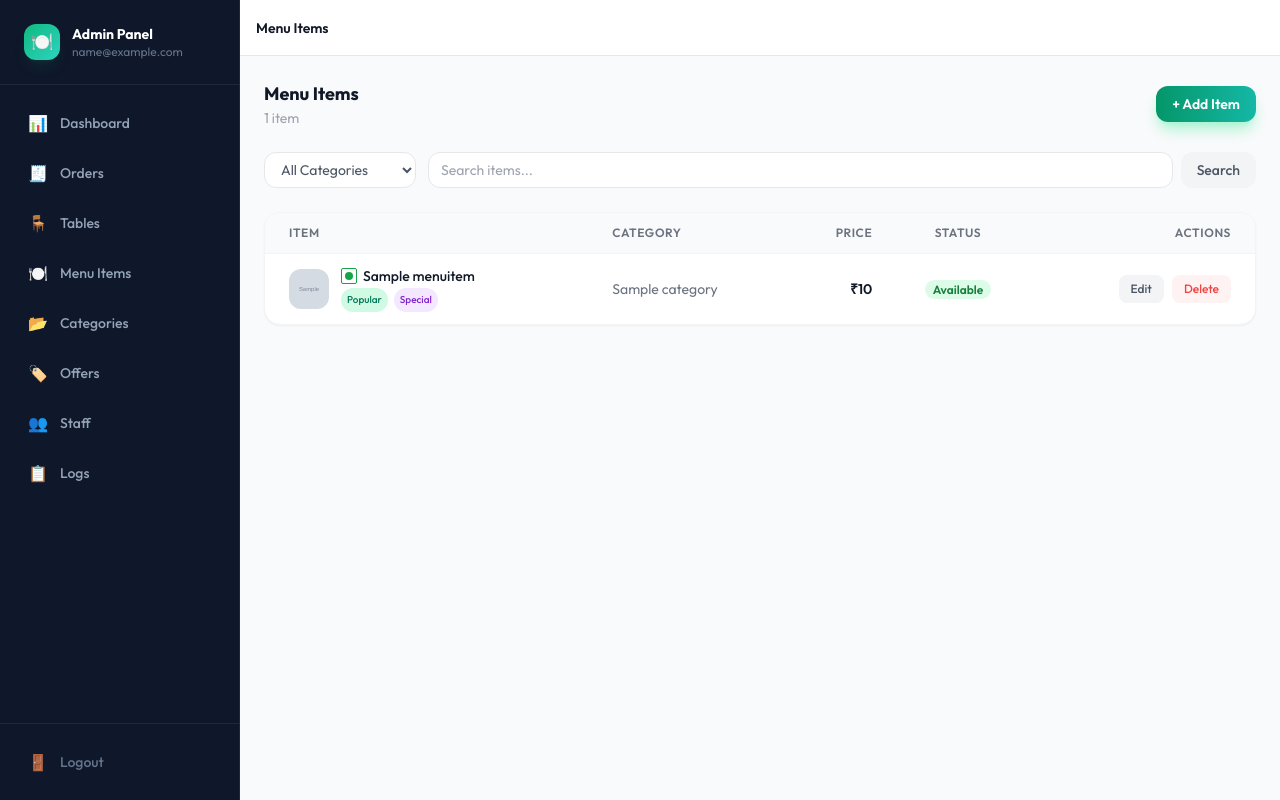
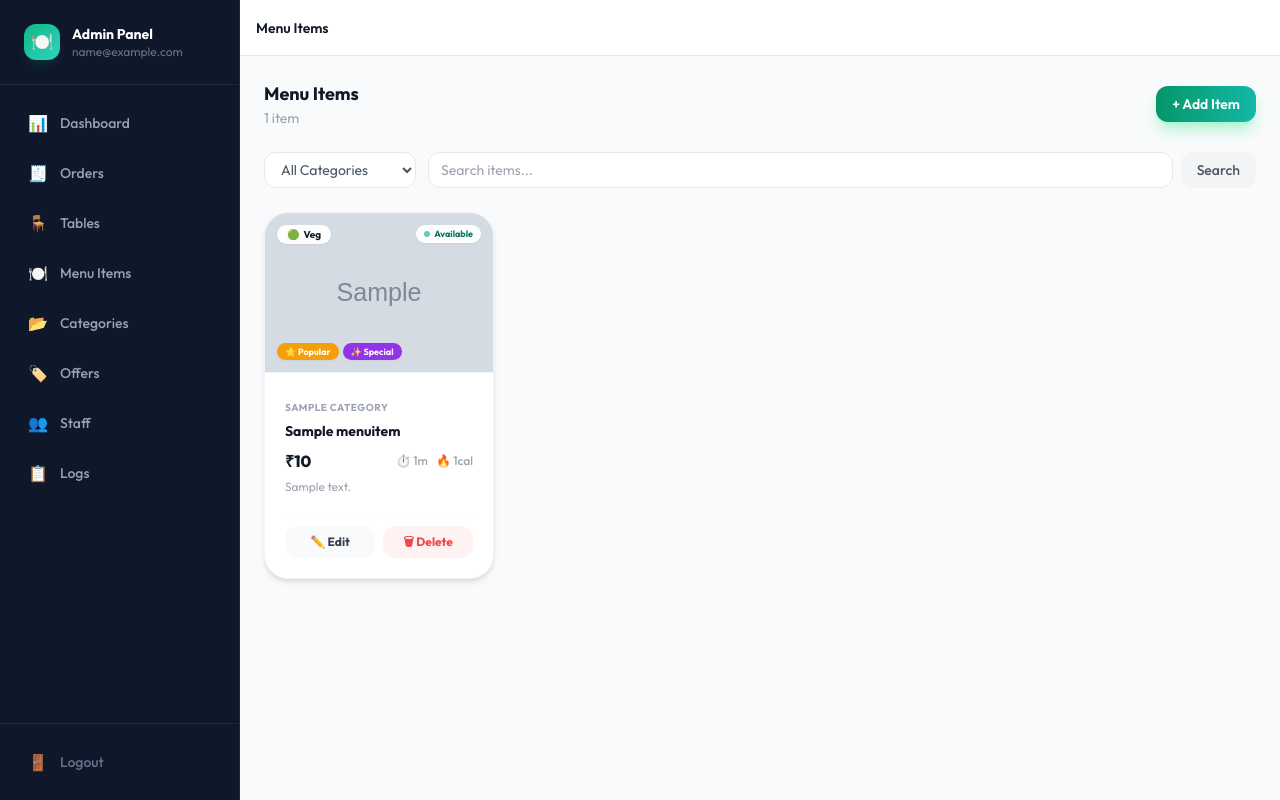
Before and after one commit to vashisthNitesh/Order-Management, a Django app: page /manage/menu/ in a window 1280 px wide. Run offline with Django 4.2, Linux system fonts and the light colour scheme; a user stored in the database is signed in; tables that the repository leaves empty hold one stand-in row (values such as "Sample post"); grey boxes marked "Sample" are stand-in pictures; parts of the project's set-up code (start-up, migrations or seed data) failed here and were passed over; some libraries are stand-ins or nearby versions.

Commit message:
Redesign Categories/Menu lists as card grids, enable HTML5 validation on dropdowns, and resolve dynamic QR code base URL resolution

```diff
--- a/backend/apps/restaurants/models.py
+++ b/backend/apps/restaurants/models.py
@@ -39,7 +39,22 @@ class Table(models.Model):
     def __str__(self):
         return f"Table {self.table_number} - {self.restaurant.name}"
 
-    def generate_qr_code(self, base_url='http://localhost:3000'):
+    def generate_qr_code(self, base_url=None):
+        if not base_url:
+            from django.conf import settings
+            import os
+            base_url = getattr(settings, 'QR_BASE_URL', None)
+            if not base_url:
+                base_url = os.environ.get('RENDER_EXTERNAL_URL')
+            if not base_url:
+                base_url = os.environ.get('SITE_URL') or os.environ.get('BACKEND_URL')
+            if not base_url:
+                base_url = 'http://localhost:8000'
+
+        # Ensure scheme is prepended if not present
+        if base_url and not base_url.startswith('http'):
+            base_url = f"https://{base_url}"
+
         url = f"{base_url}/menu/{self.id}"
         qr = qrcode.QRCode(
             version=1,
--- a/backend/apps/restaurants/views.py
+++ b/backend/apps/restaurants/views.py
@@ -35,7 +35,7 @@ class TableViewSet(viewsets.ModelViewSet):
     @action(detail=True, methods=['post'], permission_classes=[IsAuthenticated])
     def regenerate_qr(self, request, pk=None):
         table = self.get_object()
-        base_url = request.data.get('base_url', 'http://localhost:3000')
+        base_url = request.data.get('base_url')
         table.generate_qr_code(base_url)
         table.save()
         serializer = TableSerializer(table, context={'request': request})
--- a/backend/templates/admin_panel/menu.html
+++ b/backend/templates/admin_panel/menu.html
@@ -41,59 +41,100 @@
     {% if not search %}<a href="{% url 'web:admin_menu_add' %}" class="mt-4 bg-emerald-600 text-white px-4 py-2 rounded-xl text-sm font-semibold hover:bg-emerald-700 transition-colors">Add Item</a>{% endif %}
   </div>
   {% else %}
-  <div class="bg-white rounded-2xl border border-gray-100 overflow-hidden shadow-sm">
-    <table class="w-full text-sm">
-      <thead>
-        <tr class="border-b border-gray-100 bg-gray-50">
-          <th class="text-left px-6 py-3 text-xs font-semibold text-gray-500 uppercase tracking-wider">Item</th>
-          <th class="text-left px-4 py-3 text-xs font-semibold text-gray-500 uppercase tracking-wider hidden sm:table-cell">Category</th>
-          <th class="text-right px-4 py-3 text-xs font-semibold text-gray-500 uppercase tracking-wider">Price</th>
-          <th class="text-center px-4 py-3 text-xs font-semibold text-gray-500 uppercase tracking-wider hidden md:table-cell">Status</th>
-          <th class="text-right px-6 py-3 text-xs font-semibold text-gray-500 uppercase tracking-wider">Actions</th>
-        </tr>
-      </thead>
-      <tbody class="divide-y divide-gray-50">
+  <div class="grid grid-cols-1 sm:grid-cols-2 md:grid-cols-3 lg:grid-cols-4 gap-6">
     {% for item in items %}
-        <tr class="hover:bg-gray-50 transition-colors">
-          <td class="px-6 py-3">
-            <div class="flex items-center gap-3">
+    <div class="bg-white rounded-3xl border border-gray-100 shadow-md hover:shadow-xl hover:-translate-y-1 transition-all duration-300 overflow-hidden flex flex-col group">
+
+      {# Card Image/Icon Header #}
+      <div class="h-40 bg-gray-50 relative overflow-hidden border-b border-gray-100 flex-shrink-0 flex items-center justify-center">
         {% if item.image %}
-              <img src="{{ item.image.url }}" alt="{{ item.name }}" class="w-10 h-10 rounded-xl object-cover flex-shrink-0">
+        <img src="{{ item.image.url }}" alt="{{ item.name }}" class="w-full h-full object-cover group-hover:scale-105 transition-transform duration-300">
         {% else %}
-              <div class="w-10 h-10 bg-gray-100 rounded-xl flex items-center justify-center text-lg flex-shrink-0">🍽️</div>
+        <div class="text-center">
+          <span class="text-6xl group-hover:scale-110 duration-200 transition-transform block">🍲</span>
+        </div>
         {% endif %}
-              <div class="min-w-0">
-                <div class="flex items-center gap-1.5">
-                  {% food_dot item.food_type %}
-                  <span class="font-medium text-gray-900 truncate">{{ item.name }}</span>
-                </div>
-                <div class="flex gap-1.5 mt-0.5">
-                  {% if item.is_popular %}<span class="text-[10px] bg-emerald-100 text-emerald-700 px-1.5 py-0.5 rounded-full font-medium">Popular</span>{% endif %}
-                  {% if item.is_special %}<span class="text-[10px] bg-purple-100 text-purple-700 px-1.5 py-0.5 rounded-full font-medium">Special</span>{% endif %}
+
+        {# Veg/Non-Veg Badge #}
+        <span class="absolute top-3 left-3 bg-white/95 backdrop-blur-sm text-[10px] font-bold px-2.5 py-0.5 rounded-full select-none shadow-sm flex items-center gap-1">
+          {% if item.food_type == 'veg' %}
+          <span class="text-emerald-600">🟢</span> Veg
+          {% elif item.food_type == 'non_veg' %}
+          <span class="text-red-600">🔴</span> Non-Veg
+          {% else %}
+          <span class="text-teal-600">🌿</span> Vegan
+          {% endif %}
+        </span>
+
+        {# Availability Badge #}
+        <span class="absolute top-3 right-3 inline-flex items-center gap-1 text-[9px] font-bold px-2 py-0.5 rounded-full select-none shadow-sm bg-white/95 backdrop-blur-sm
+          {% if item.is_available %}text-emerald-700{% else %}text-gray-500{% endif %}">
+          <span class="w-1.5 h-1.5 rounded-full {% if item.is_available %}bg-emerald-500 animate-pulse{% else %}bg-gray-400{% endif %}"></span>
+          {% if item.is_available %}Available{% else %}Out of Stock{% endif %}
+        </span>
+
+        {# Popular/Special overlays #}
+        <div class="absolute bottom-3 left-3 flex flex-wrap gap-1">
+          {% if item.is_popular %}
+          <span class="bg-amber-500 text-white text-[9px] font-bold px-2 py-0.5 rounded-full shadow-sm select-none">
+            ⭐ Popular
+          </span>
+          {% endif %}
+          {% if item.is_special %}
+          <span class="bg-purple-600 text-white text-[9px] font-bold px-2 py-0.5 rounded-full shadow-sm select-none">
+            ✨ Special
+          </span>
+          {% endif %}
         </div>
       </div>
+
+      {# Card Body #}
+      <div class="p-5 flex-1 flex flex-col justify-between">
+        <div class="mb-4 space-y-1">
+          <span class="text-[10px] font-bold text-gray-400 uppercase tracking-wider">{{ item.category.name }}</span>
+          <h3 class="font-bold text-gray-900 text-sm group-hover:text-emerald-600 transition-colors line-clamp-1">{{ item.name }}</h3>
+
+          <div class="flex items-center justify-between pt-1">
+            <span class="text-base font-extrabold text-gray-900">{{ item.price|inr }}</span>
+            {% if item.preparation_time or item.calories %}
+            <div class="flex items-center gap-2 text-xs text-gray-400 font-medium">
+              {% if item.preparation_time %}
+              <span>⏱️ {{ item.preparation_time }}m</span>
+              {% endif %}
+              {% if item.calories %}
+              <span>🔥 {{ item.calories }}cal</span>
+              {% endif %}
             </div>
-          </td>
-          <td class="px-4 py-3 text-gray-500 hidden sm:table-cell">{{ item.category.name }}</td>
-          <td class="px-4 py-3 text-right font-semibold text-gray-900">{{ item.price|inr }}</td>
-          <td class="px-4 py-3 text-center hidden md:table-cell">
-            <span class="text-xs font-semibold px-2 py-0.5 rounded-full {% if item.is_available %}bg-green-100 text-green-700{% else %}bg-gray-100 text-gray-500{% endif %}">
-              {% if item.is_available %}Available{% else %}Unavailable{% endif %}
-            </span>
-          </td>
-          <td class="px-6 py-3">
-            <div class="flex items-center justify-end gap-2">
-              <a href="{% url 'web:admin_menu_edit' item.id %}" class="text-xs bg-gray-100 hover:bg-gray-200 text-gray-600 px-3 py-1.5 rounded-lg transition-colors font-medium">Edit</a>
-              <form method="post" action="{% url 'web:admin_menu_delete' item.id %}" onsubmit="return confirm('Delete {{ item.name }}?')">
+            {% endif %}
+          </div>
+
+          {% if item.description %}
+          <p class="text-xs text-gray-400 line-clamp-2 mt-2 leading-relaxed">
+            {{ item.description }}
+          </p>
+          {% endif %}
+        </div>
+
+        {# Card Actions #}
+        <div class="flex items-center gap-2 pt-3 border-t border-gray-50">
+          <a href="{% url 'web:admin_menu_edit' item.id %}"
+             class="flex-1 text-center bg-gray-50 hover:bg-gray-100 text-gray-700 text-xs font-bold py-2 rounded-xl active:scale-[0.96] transition-all">
+            ✏️ Edit
+          </a>
+
+          <form method="post" action="{% url 'web:admin_menu_delete' item.id %}"
+                onsubmit="return confirm('Delete {{ item.name }}?')"
+                class="flex-1">
             {% csrf_token %}
-                <button type="submit" class="text-xs bg-red-50 hover:bg-red-100 text-red-500 px-3 py-1.5 rounded-lg transition-colors font-medium">Delete</button>
+            <button type="submit" class="w-full text-center bg-red-50 hover:bg-red-100 text-red-500 text-xs font-bold py-2 rounded-xl active:scale-[0.96] transition-all">
+              🗑 Delete
+            </button>
           </form>
         </div>
-          </td>
-        </tr>
+      </div>
+
+    </div>
     {% endfor %}
-      </tbody>
-    </table>
   </div>
   {% endif %}
 </div>
--- a/backend/templates/admin_panel/menu_form.html
+++ b/backend/templates/admin_panel/menu_form.html
@@ -31,7 +31,7 @@
         <div class="space-y-2">
           <label class="text-sm font-semibold text-gray-700">Category <span class="text-red-500">*</span></label>
           <div x-data="{ open: false, selectedValue: '{{ item.category.id|default:'' }}', selectedLabel: '{% if item %}{{ item.category.name }}{% else %}Select category{% endif %}' }" class="relative">
-            <input type="hidden" name="category" :value="selectedValue" required>
+            <input type="text" name="category" :value="selectedValue" required class="absolute opacity-0 w-px h-px pointer-events-none" tabindex="-1">
             <button type="button" @click="open = !open" @click.away="open = false"
               class="w-full h-11 rounded-2xl border border-gray-200/80 pl-10 pr-10 text-sm bg-gray-50/50 hover:bg-gray-100/50 focus:bg-white focus:border-emerald-500 focus:ring-4 focus:ring-emerald-500/10 shadow-sm transition-all duration-300 text-left flex items-center justify-between focus:outline-none active:scale-[0.99] duration-150">
               <div class="flex items-center gap-2">
--- a/backend/templates/customer/order_edit.html
+++ b/backend/templates/customer/order_edit.html
@@ -158,7 +158,7 @@
           <div class="space-y-2">
             <label class="text-[10px] font-bold text-gray-400 uppercase tracking-wider">Select Dish</label>
             <div x-data="{ open: false, selectedValue: '', selectedLabel: '— Choose item —' }" class="relative">
-              <input type="hidden" name="menu_item_id" :value="selectedValue" required>
+              <input type="text" name="menu_item_id" :value="selectedValue" required class="absolute opacity-0 w-px h-px pointer-events-none" tabindex="-1">
               <button type="button" @click="open = !open" @click.away="open = false"
                 class="w-full h-11 rounded-2xl border border-gray-200/80 pl-10 pr-10 text-sm bg-gray-50/50 hover:bg-gray-100/50 focus:bg-white focus:border-emerald-500 focus:ring-4 focus:ring-emerald-500/10 shadow-sm transition-all duration-300 text-left flex items-center justify-between focus:outline-none active:scale-[0.99] duration-150">
                 <div class="flex items-center gap-2">
```
Also changed, not shown: backend/templates/admin_panel/categories.html (+48 -39 lines). Lines whose indentation alone changed are shown as unchanged.
